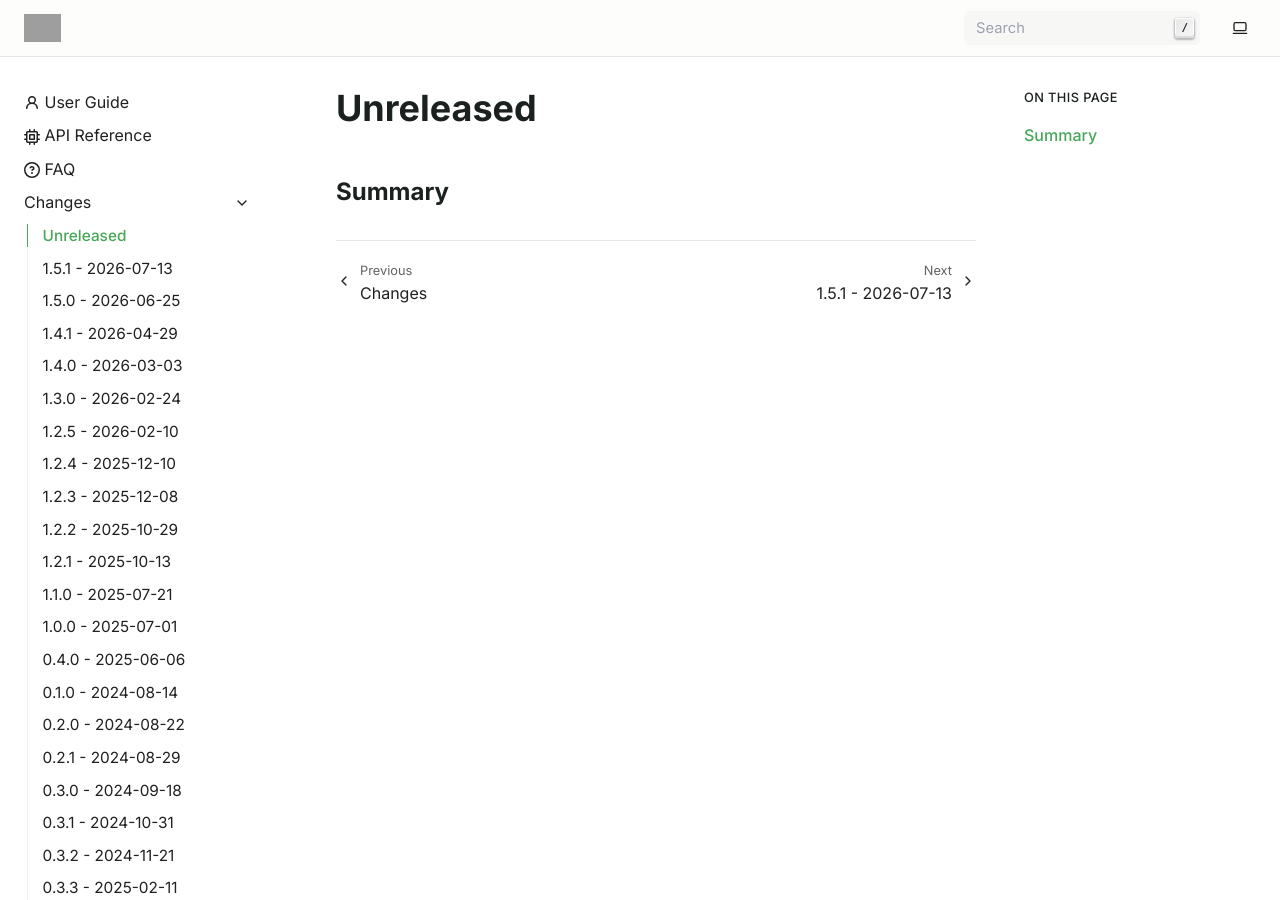
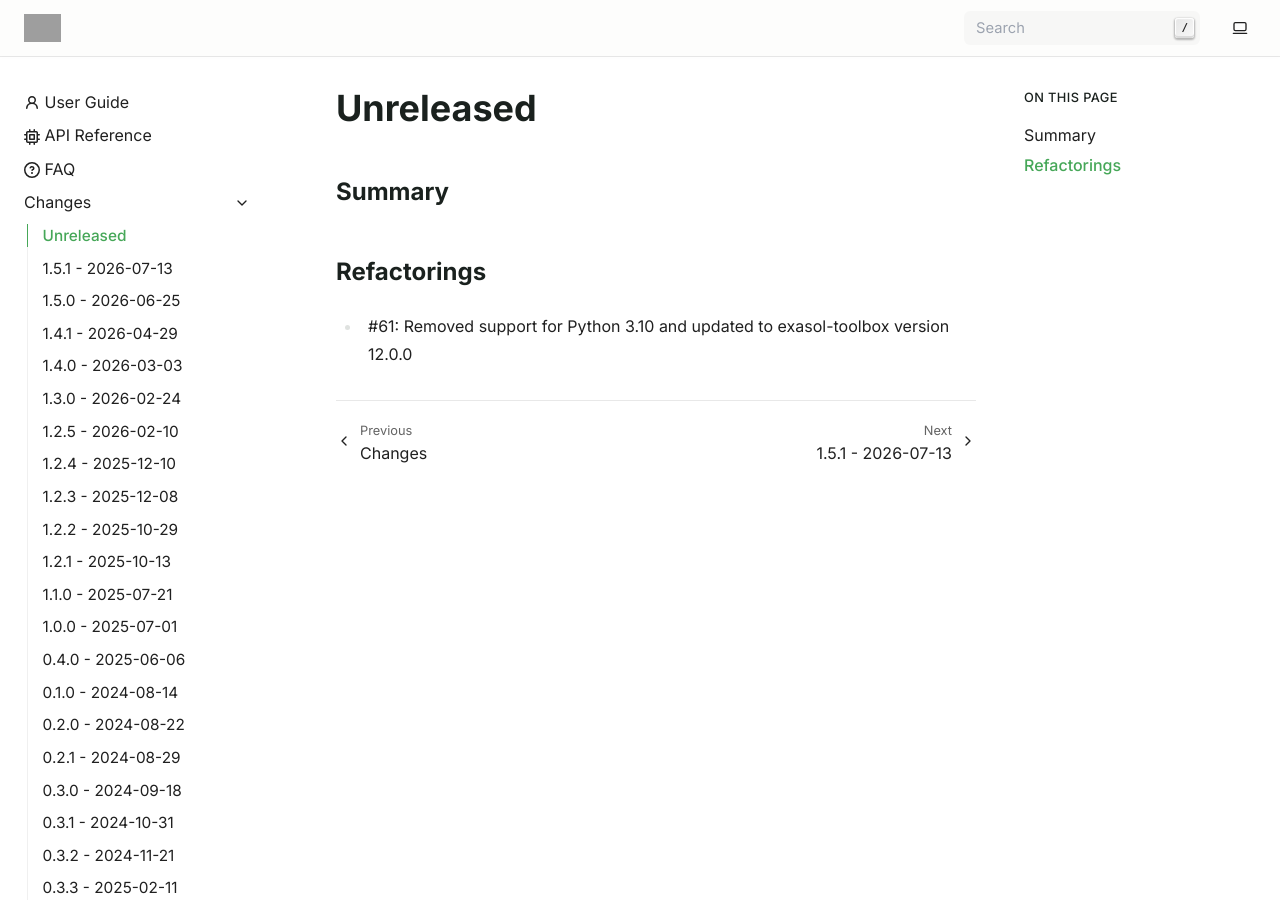
Before and after one commit to exasol/pytest-backend, a Sphinx documentation site: the page built from doc/changes/unreleased.md, in a window 1280 px wide and 900 px high. Built offline with Sphinx 7.4.7, drawn with Linux system fonts in a browser that asks for light colours; pages that are not in the unit, such as notebooks, are missing from menus; grey boxes are pictures that could not be loaded.

Commit message:
Add changelog entry

```diff
--- a/doc/changes/unreleased.md
+++ b/doc/changes/unreleased.md
@@ -1,3 +1,7 @@
 # Unreleased
 
 ## Summary
+
+## Refactorings
+
+* #61: Removed support for Python 3.10 and updated to exasol-toolbox version 12.0.0
```
